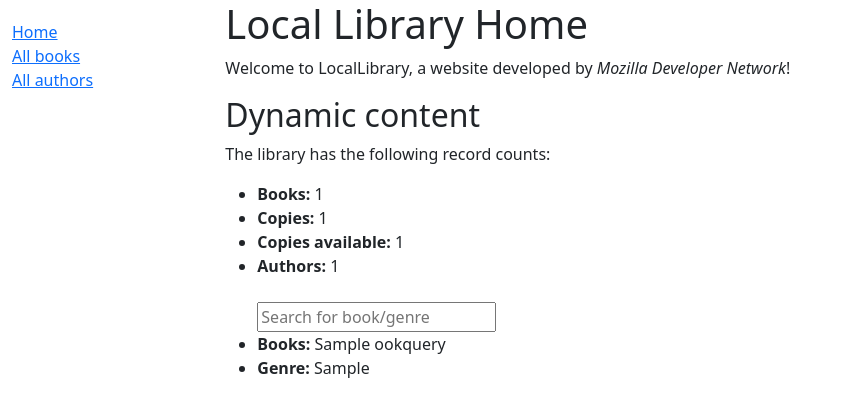
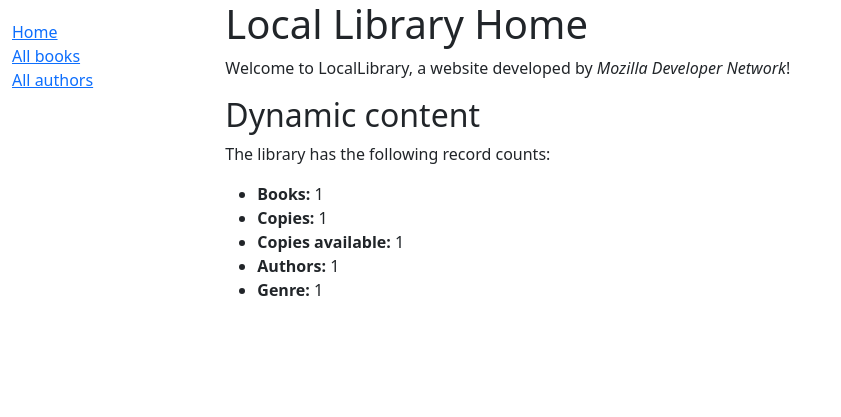
Before and after one commit to TeaZea/codespaces-locallibrary, a Django app: template locallibrary/catalog/templates/index.html in a window 1280 px wide. Shown: the top 417 px of the page, without its empty margins (0-841 px from the left). Run offline with Django 4.2, Linux system fonts and the light colour scheme; the template is opened without the code that fills it: most values are stand-ins (such as "Sample title", 1, 10 or a date in 2020).

Commit message:
Added Genre count on catalog page, index.html, view.py, updated docs

```diff
--- a/locallibrary/catalog/templates/index.html
+++ b/locallibrary/catalog/templates/index.html
@@ -17,9 +17,6 @@
     <li><strong>Copies:</strong> {{ num_instances }}</li>
     <li><strong>Copies available:</strong> {{ num_instances_available }}</li>
     <li><strong>Authors:</strong> {{ num_authors }}</li>
-    <br>
-    <input type="search" placeholder="Search for book/genre" name="question">
-    <li><strong>Books:</strong> {{ ookquery }}</li>
-    <li><strong>Genre:</strong> {{ genreSearch }}</li>
+    <li><strong>Genre:</strong> {{ num_genres }}</li>
   </ul>
 {% endblock %}
```
Also changed, not shown: locallibrary/catalog/views.py (+3 -8 lines), README.txt, locallibrary/db.sqlite3.
